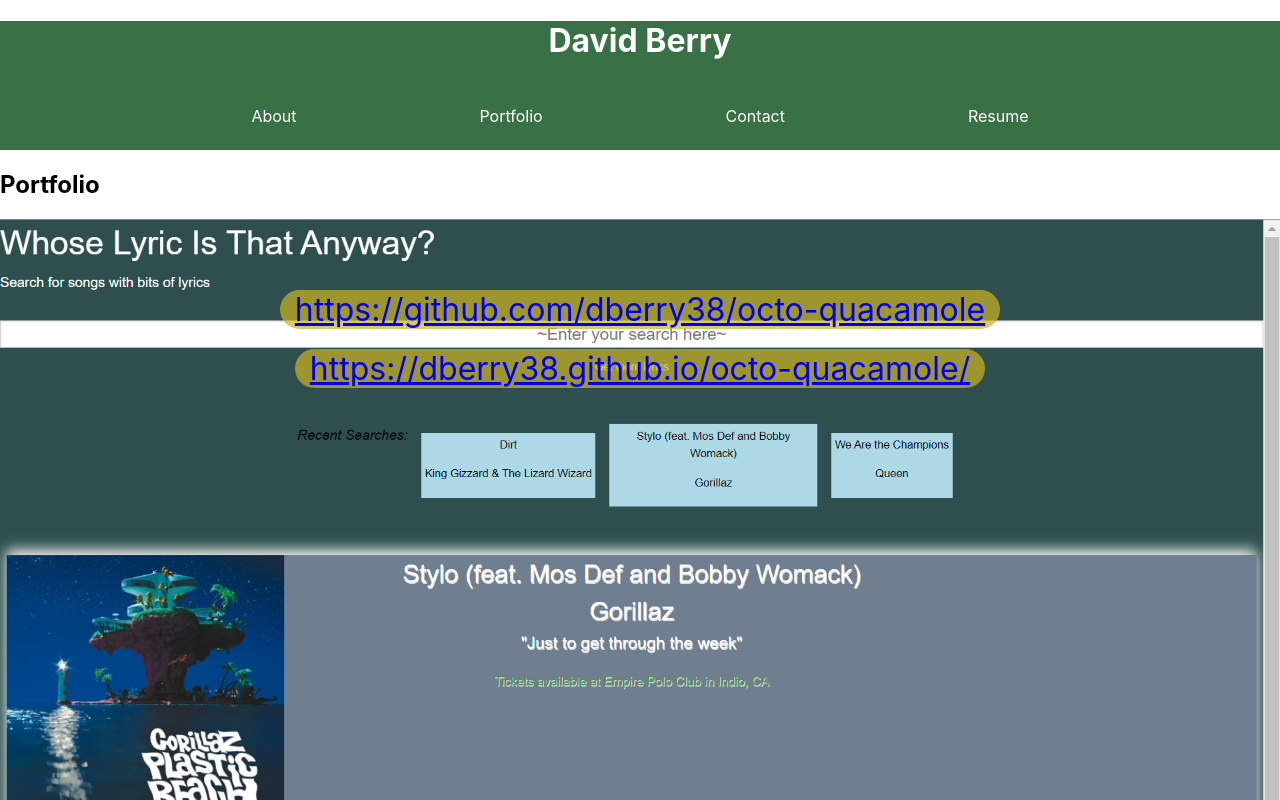
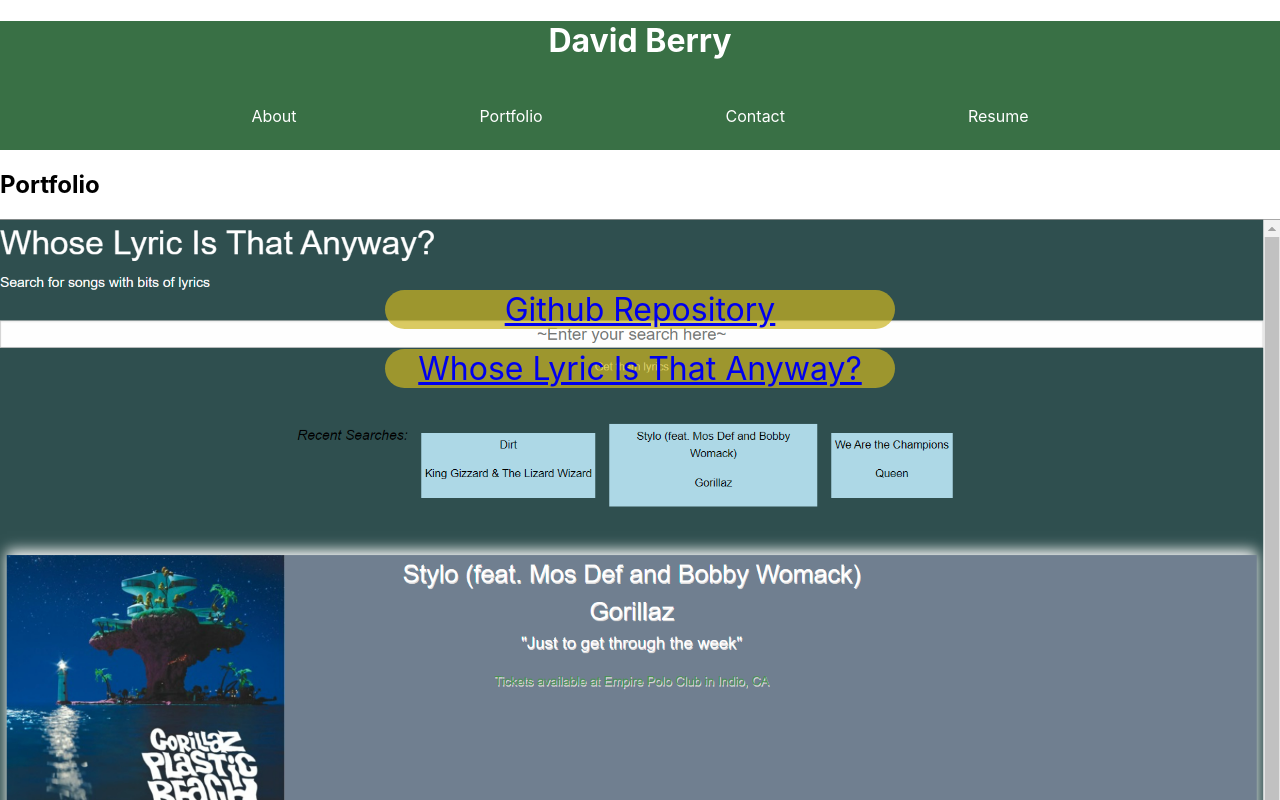
Before and after one commit to dberry38/forest-medallion, a React (Create React App) app: page / in a window 1280 px wide. Both pictures are taken after a click on the element "Portfolio". Shown: the top 800 px of the page. Built offline with nearby package versions, Linux system fonts and the light colour scheme.

Commit message:
Set text in project links

```diff
--- a/src/components/Project/Project.js
+++ b/src/components/Project/Project.js
@@ -23,6 +23,8 @@
 
   const linkStyle = `
 font-size: 2rem;
+width: 30rem;
+text-align: center;
 background-color: rgb(204, 182, 34, 0.7);
 border-radius: 50px;
 padding: 0 15px;
@@ -38,7 +40,7 @@
           rel="noopener noreferrer"
           className={css(linkStyle)}
         >
-          {Github}
+          Github Repository
         </a>
         <br></br>
         <a
@@ -47,7 +49,7 @@
           rel="noopener noreferrer"
           className={css(linkStyle)}
         >
-          {liveLink}
+          {title}
         </a>
       </div>
     )
```
